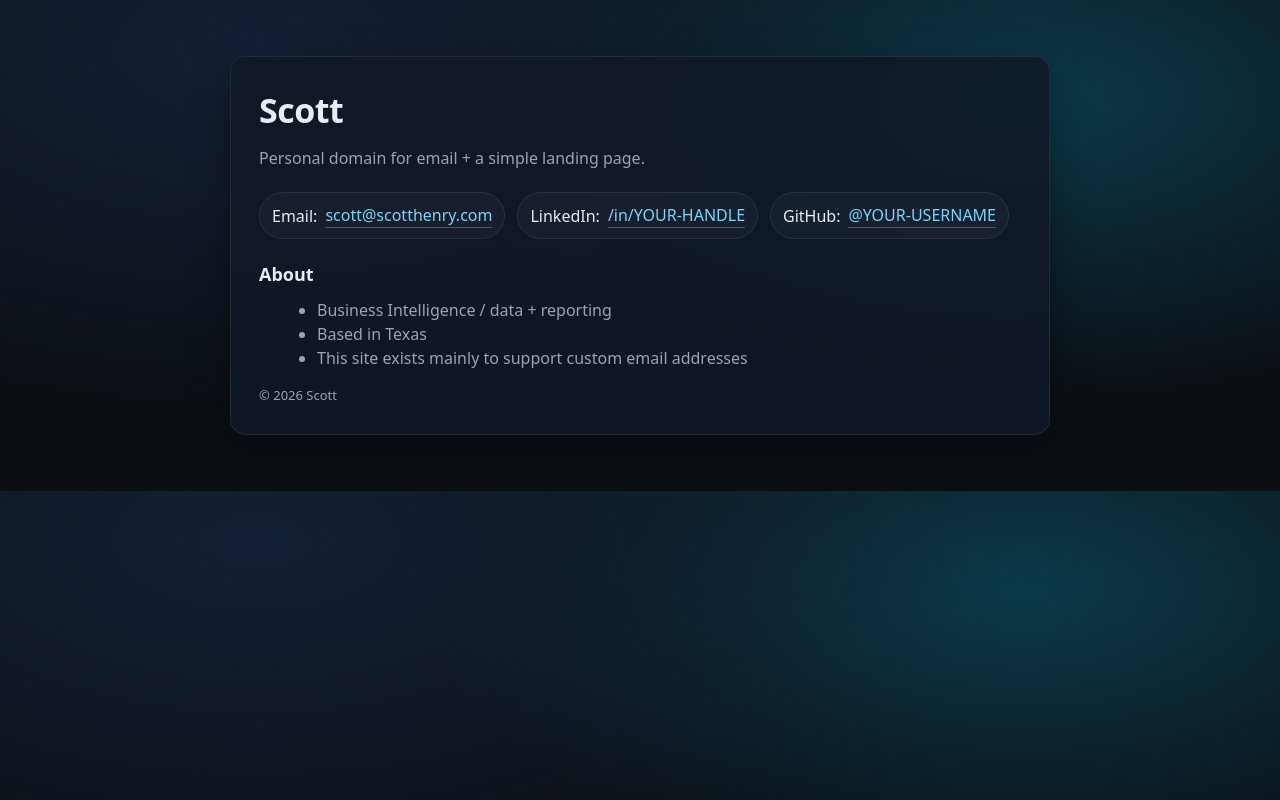
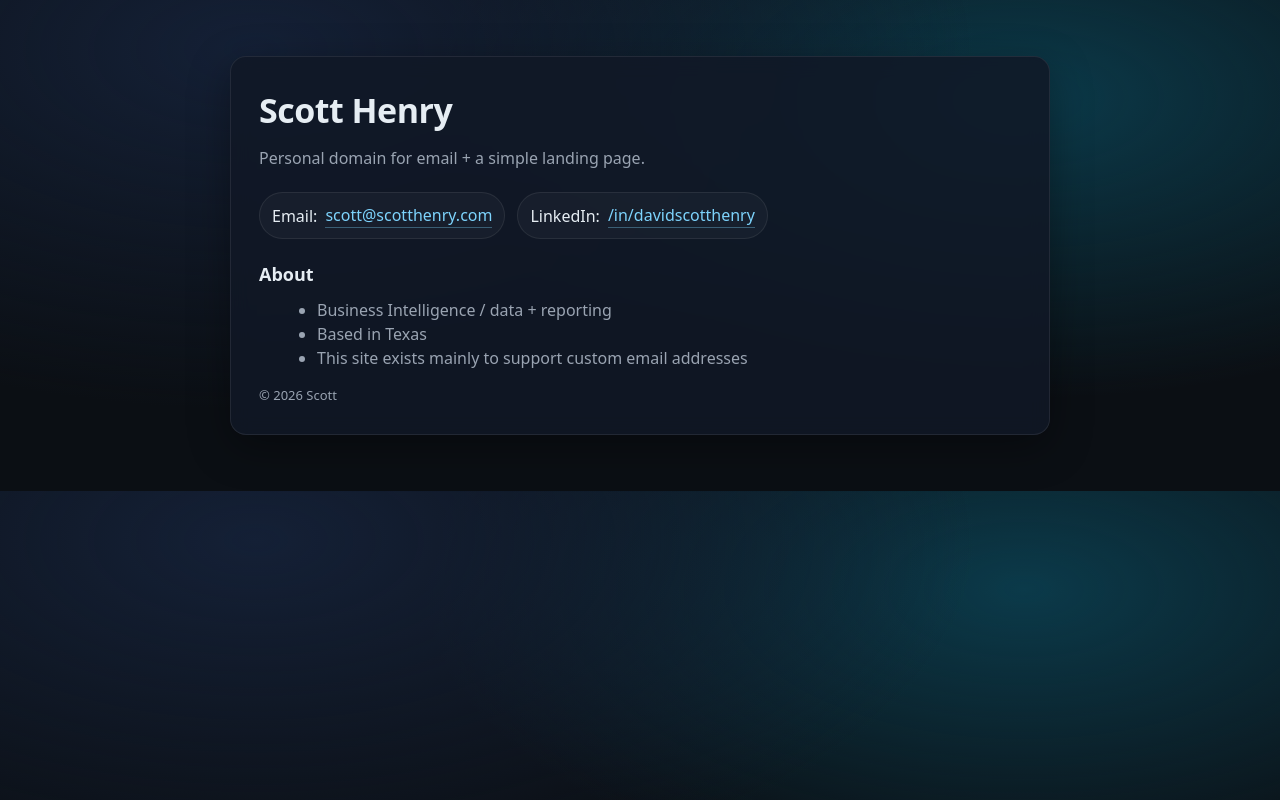
Before and after one commit to dshsys/scotthenry, a plain HTML site: page index.html in a window 1280 px wide. Drawn offline with Linux system fonts and the light colour scheme.

Commit message:
Update index.html

```diff
--- a/index.html
+++ b/index.html
@@ -63,14 +63,14 @@
 <body>
   <div class="wrap">
     <div class="card">
-      <h1>Scott</h1>
+      <h1>Scott Henry</h1>
       <p class="tagline">Personal domain for email + a simple landing page.</p>
 
       <div class="row">
         <!-- Replace with your real addresses/links -->
         <span class="pill">Email: <a href="mailto:scott@scotthenry.com">scott@scotthenry.com</a></span>
-        <span class="pill">LinkedIn: <a href="https://www.linkedin.com/in/davidscotthenry">/in/YOUR-HANDLE</a></span>
-        <span class="pill">GitHub: <a href="https://github.com/YOUR-USERNAME">@YOUR-USERNAME</a></span>
+        <span class="pill">LinkedIn: <a href="https://www.linkedin.com/in/davidscotthenry">/in/davidscotthenry</a></span>
+        <!-- <span class="pill">GitHub: <a href="https://github.com/YOUR-USERNAME">@YOUR-USERNAME</a></span> -->
       </div>
 
       <h2 style="margin:22px 0 8px; font-size:18px;">About</h2>
```
